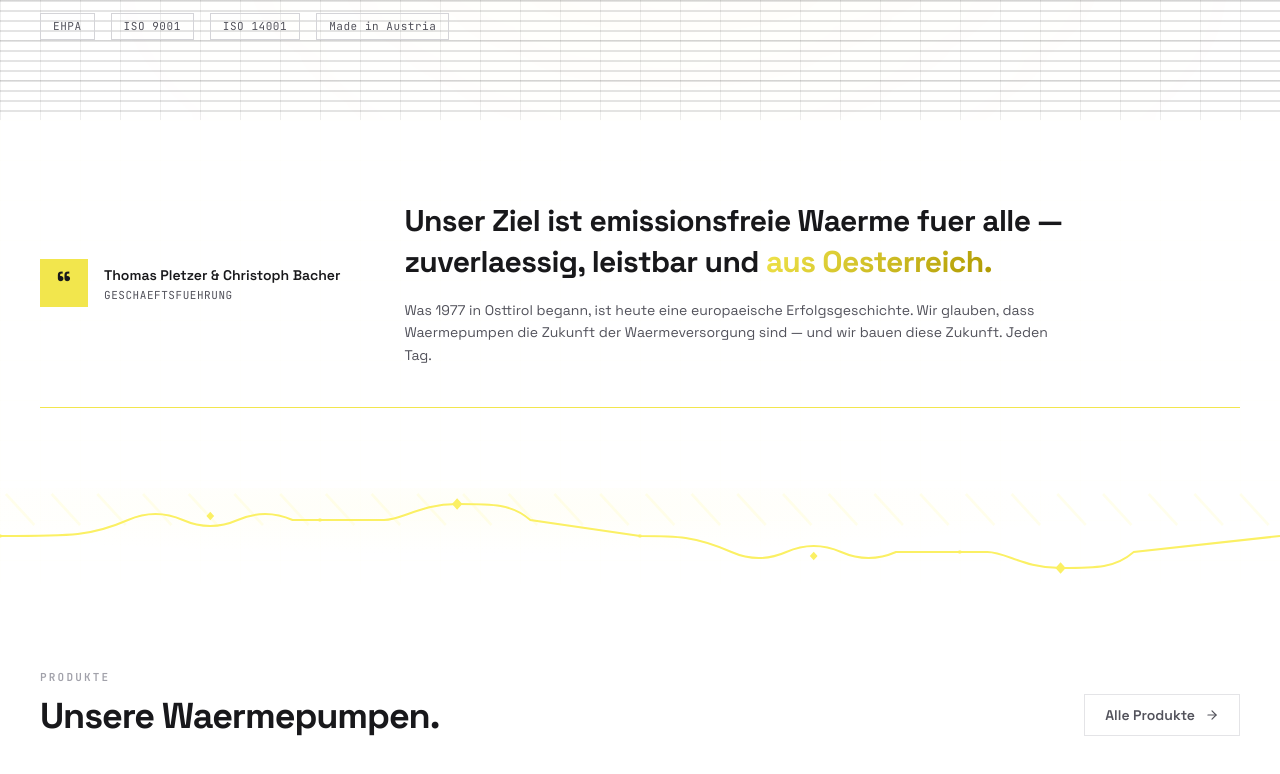
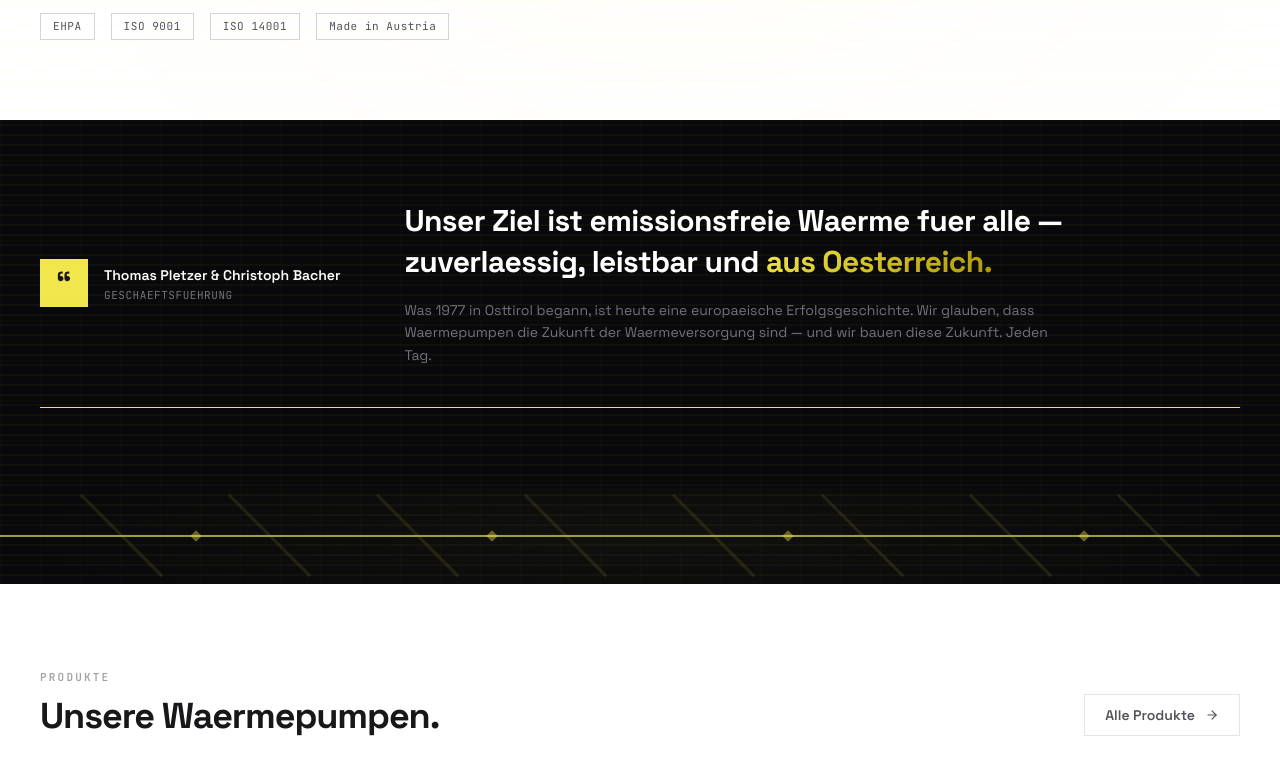
Before and after one commit to pletzer-f/idm-energie.at, a React (Vite) app: page / in a window 1280 px wide. Shown: the part 680-1454 px from the top of the page. Built offline with nearby package versions, Linux system fonts and the light colour scheme.

Commit message:
Revert "Tune home hero and vision banner styling"
This reverts commit 689063e8f38e44978494287e9898e87f318b7610.

```diff
--- a/src/components/layout/Header.jsx
+++ b/src/components/layout/Header.jsx
@@ -23,7 +23,6 @@ export default function Header() {
   }, [location])
 
   const isHero = !scrolled && location.pathname !== '/'
-  const isHomeTop = !scrolled && location.pathname === '/'
 
   return (
     <>
@@ -47,7 +46,7 @@ export default function Header() {
                   <Link
                     to={item.href}
                     className={`relative flex items-center gap-1 px-4 py-2 text-[13px] font-medium tracking-wide uppercase transition-colors ${
-                      isHero ? 'text-white/70 hover:text-white' : isHomeTop ? 'text-n-900 hover:text-n-700' : 'text-n-500 hover:text-n-900'
+                      isHero ? 'text-white/70 hover:text-white' : 'text-n-500 hover:text-n-900'
                     } ${location.pathname.startsWith(item.href) ? (isHero ? 'text-white' : 'text-n-900') : ''}`}
                   >
                     {item.label}
@@ -105,7 +104,7 @@ export default function Header() {
               </a>
               <button
                 onClick={() => setMobileOpen(!mobileOpen)}
-                className={`lg:hidden p-2 ${isHero ? 'text-white' : isHomeTop ? 'text-n-900' : 'text-n-700'}`}
+                className={`lg:hidden p-2 ${isHero ? 'text-white' : 'text-n-700'}`}
               >
                 {mobileOpen ? <X className="w-5 h-5" /> : <Menu className="w-5 h-5" />}
               </button>
--- a/src/components/sections/VisionBanner.jsx
+++ b/src/components/sections/VisionBanner.jsx
@@ -2,146 +2,66 @@ import { useRef } from 'react'
 import { motion, useScroll, useTransform, useInView } from 'framer-motion'
 
 /**
- * Animated heat pump refrigerant cycle — schematic louvre/gitter flow
- * Represents the thermodynamic cycle: Source → Evaporator → Compressor → Condenser → Expansion → loop
- * The louvre slats fan open as you scroll, revealing the energy flow beneath
+ * Single diamond marker — extracted to avoid useTransform inside .map()
  */
-function HeatPumpFlow() {
+function DiamondMarker({ scrollYProgress, index }) {
+  const opacity = useTransform(scrollYProgress, [0.15 + index * 0.1, 0.3 + index * 0.1], [0, 1])
+  return <motion.div className="w-2 h-2 bg-idm/40 rotate-45" style={{ opacity }} />
+}
+
+/**
+ * Scroll-driven louvre separator — lightweight version
+ * Uses only 8 CSS-transformed bars (no SVG, no per-frame JS state updates).
+ * Framer Motion's useTransform drives CSS transforms directly on the GPU
+ * without triggering React re-renders.
+ */
+function LouvreTransition() {
   const ref = useRef(null)
   const { scrollYProgress } = useScroll({
     target: ref,
     offset: ['start end', 'end start'],
   })
 
-  const pathLength = useTransform(scrollYProgress, [0.05, 0.55], [0, 1])
-  const glowOpacity = useTransform(scrollYProgress, [0.2, 0.5], [0, 0.5])
-  // Louvre slat rotation — they open like heat pump ventilation slats
-  const slatAngle = useTransform(scrollYProgress, [0.0, 0.4], [0, 45])
-  // Flow particle offset — moves "refrigerant" along the circuit
-  const flowOffset = useTransform(scrollYProgress, [0, 0.7], [0, 1])
-
-  // Louvre slat positions — like the front gitter of an iDM heat pump
-  const slats = Array.from({ length: 28 }, (_, i) => ({
-    x: 50 * i,
-    w: 44,
-  }))
+  // These drive CSS transforms directly — no React re-renders
+  const slatRotate = useTransform(scrollYProgress, [0.2, 0.6], [0, 45])
+  const lineProgress = useTransform(scrollYProgress, [0.1, 0.7], ['0%', '100%'])
+  const glowOpacity = useTransform(scrollYProgress, [0.3, 0.6], [0, 0.4])
 
   return (
     <div ref={ref} className="relative w-full h-20 lg:h-24 overflow-hidden">
-      {/* Louvre slats layer — the signature iDM gitter */}
-      <div className="absolute inset-0 flex items-center">
-        <svg viewBox="0 0 1400 96" fill="none" className="w-full h-full" preserveAspectRatio="none">
-          {/* Louvre slats that tilt open on scroll */}
-          {slats.map((slat, i) => (
-            <motion.rect
-              key={i}
-              x={slat.x}
-              y={20}
-              width={slat.w}
-              height={3}
-              rx={0}
-              fill="rgba(251,240,100,0.12)"
-              style={{
-                rotate: slatAngle,
-                transformOrigin: `${slat.x + slat.w / 2}px 48px`,
-              }}
-            />
-          ))}
+      {/* 8 louvre slats — GPU-accelerated transforms, no state updates */}
+      <div className="absolute inset-0 flex items-center justify-between px-[5%]">
+        {Array.from({ length: 8 }).map((_, i) => (
+          <motion.div
+            key={i}
+            className="w-[10%] h-[3px] bg-idm/10 origin-center"
+            style={{ rotate: slatRotate }}
+          />
+        ))}
+      </div>
 
-          {/* The refrigerant cycle path — flows beneath the louvres */}
-          {/* Source (left) → Evaporator coil → Compressor peak → Condenser → Expansion dip → back */}
-          <path
-            d="M0 48
-               C80 48, 100 48, 140 32
-               C160 24, 180 24, 200 32 C220 40, 240 40, 260 32 C280 24, 300 24, 320 32
-               L420 32
-               C440 32, 460 16, 500 16
-               C540 16, 560 16, 580 32
-               L700 48
-               C740 48, 760 48, 800 64
-               C820 72, 840 72, 860 64 C880 56, 900 56, 920 64 C940 72, 960 72, 980 64
-               L1080 64
-               C1100 64, 1120 80, 1160 80
-               C1200 80, 1220 80, 1240 64
-               L1400 48"
-            stroke="rgba(251,240,100,0.06)"
-            strokeWidth="2"
-            fill="none"
-          />
+      {/* Animated energy line — single element */}
+      <div className="absolute top-1/2 left-0 right-0 h-[2px] bg-n-800 -translate-y-1/2">
+        <motion.div
+          className="h-full bg-idm/60 origin-left"
+          style={{ width: lineProgress }}
+        />
+      </div>
 
-          {/* Animated energy flow — the active refrigerant */}
-          <motion.path
-            d="M0 48
-               C80 48, 100 48, 140 32
-               C160 24, 180 24, 200 32 C220 40, 240 40, 260 32 C280 24, 300 24, 320 32
-               L420 32
-               C440 32, 460 16, 500 16
-               C540 16, 560 16, 580 32
-               L700 48
-               C740 48, 760 48, 800 64
-               C820 72, 840 72, 860 64 C880 56, 900 56, 920 64 C940 72, 960 72, 980 64
-               L1080 64
-               C1100 64, 1120 80, 1160 80
-               C1200 80, 1220 80, 1240 64
-               L1400 48"
-            stroke="#FBF064"
-            strokeWidth="2"
-            fill="none"
-            style={{ pathLength }}
-          />
+      {/* Subtle glow at center */}
+      <motion.div
+        className="absolute inset-0 pointer-events-none"
+        style={{
+          opacity: glowOpacity,
+          background: 'radial-gradient(ellipse 50% 100% at 50% 50%, rgba(242,230,77,0.08) 0%, transparent 100%)',
+        }}
+      />
 
-          {/* Component markers along the cycle */}
-          {[
-            { cx: 230, cy: 28, label: 'Verdampfer', size: 6 },
-            { cx: 500, cy: 16, label: 'Verdichter', size: 8 },
-            { cx: 890, cy: 68, label: 'Verfl\u00fcssiger', size: 6 },
-            { cx: 1160, cy: 80, label: 'Ventil', size: 8 },
-          ].map((node, i) => (
-            <g key={node.label}>
-              {/* Diamond marker — angular, on-brand */}
-              <motion.rect
-                x={node.cx - node.size / 2}
-                y={node.cy - node.size / 2}
-                width={node.size}
-                height={node.size}
-                fill="#FBF064"
-                style={{
-                  opacity: useTransform(scrollYProgress, [0.08 + i * 0.1, 0.18 + i * 0.1], [0, 1]),
-                  rotate: 45,
-                  transformOrigin: `${node.cx}px ${node.cy}px`,
-                }}
-              />
-            </g>
-          ))}
-
-          {/* Flow particles — small dots moving along the refrigerant path */}
-          {[0, 0.25, 0.5, 0.75].map((offset, i) => (
-            <motion.circle
-              key={i}
-              r={2}
-              fill="#FBF064"
-              style={{
-                opacity: useTransform(scrollYProgress, [0.1, 0.3], [0, 0.6]),
-                offsetPath: `path("M0 48 C80 48, 100 48, 140 32 C160 24, 180 24, 200 32 C220 40, 240 40, 260 32 C280 24, 300 24, 320 32 L420 32 C440 32, 460 16, 500 16 C540 16, 560 16, 580 32 L700 48 C740 48, 760 48, 800 64 C820 72, 840 72, 860 64 C880 56, 900 56, 920 64 C940 72, 960 72, 980 64 L1080 64 C1100 64, 1120 80, 1160 80 C1200 80, 1220 80, 1240 64 L1400 48")`,
-                offsetDistance: useTransform(flowOffset, (v) => `${((v + offset) % 1) * 100}%`),
-              }}
-            />
-          ))}
-
-          {/* Radial glow centered on the compressor (energy hotspot) */}
-          <motion.rect
-            x="0" y="0" width="1400" height="96"
-            fill="url(#heatGlow)"
-            style={{ opacity: glowOpacity }}
-          />
-
-          <defs>
-            <radialGradient id="heatGlow" cx="36%" cy="20%">
-              <stop offset="0%" stopColor="#FBF064" stopOpacity="0.1" />
-              <stop offset="100%" stopColor="#FBF064" stopOpacity="0" />
-            </radialGradient>
-          </defs>
-        </svg>
+      {/* 4 diamond markers along the line */}
+      <div className="absolute top-1/2 left-0 right-0 -translate-y-1/2 flex justify-between px-[15%]">
+        {['Verdampfer', 'Verdichter', 'Verfluessiger', 'Ventil'].map((label, i) => (
+          <DiamondMarker key={label} scrollYProgress={scrollYProgress} index={i} />
+        ))}
       </div>
     </div>
   )
@@ -151,17 +71,15 @@ export default function VisionBanner() {
   const ref = useRef(null)
   const isInView = useInView(ref, { once: true, margin: '-50px' })
 
-  const { scrollYProgress } = useScroll({
-    target: ref,
-    offset: ['start end', 'end start'],
-  })
-
-  const lineWidth = useTransform(scrollYProgress, [0, 0.5], ['0%', '100%'])
-
   return (
-    <section ref={ref} className="relative bg-white overflow-hidden">
-      {/* Gitter overlay */}
-      <div className="absolute inset-0 bg-grid-fine opacity-25 pointer-events-none" />
+    <section ref={ref} className="relative bg-n-950 overflow-hidden">
+      {/* Match Hero background exactly — same gitter pattern + grid */}
+      <div className="absolute inset-0 pointer-events-none overflow-hidden">
+        <div className="absolute inset-0" style={{
+          backgroundImage: `repeating-linear-gradient(0deg, transparent, transparent 8px, rgba(251,240,100,0.03) 8px, rgba(251,240,100,0.03) 10px)`,
+        }} />
+        <div className="absolute inset-0 bg-grid-fine opacity-30" />
+      </div>
 
       <div className="max-w-[1400px] mx-auto px-6 lg:px-10 py-14 lg:py-20">
         <div className="flex flex-col lg:flex-row items-start lg:items-center gap-8 lg:gap-16">
@@ -177,8 +95,8 @@ export default function VisionBanner() {
                 <span className="text-n-900 text-3xl font-bold leading-none">&ldquo;</span>
               </div>
               <div>
-                <span className="text-n-900 font-semibold text-sm">Thomas Pletzer & Christoph Bacher</span>
-                <span className="block text-n-600 text-[11px] font-mono tracking-wider">GESCHAEFTSFUEHRUNG</span>
+                <span className="text-white font-semibold text-sm">Thomas Pletzer & Christoph Bacher</span>
+                <span className="block text-n-500 text-[11px] font-mono tracking-wider">GESCHAEFTSFUEHRUNG</span>
               </div>
             </div>
           </motion.div>
@@ -190,29 +108,35 @@ export default function VisionBanner() {
             transition={{ duration: 0.8, delay: 0.15, ease: [0.16, 1, 0.3, 1] }}
             className="flex-1"
           >
-            <p className="text-xl md:text-2xl lg:text-3xl font-bold text-n-900 leading-snug tracking-[-0.02em]">
+            <p className="text-xl md:text-2xl lg:text-3xl font-bold text-white leading-snug tracking-[-0.02em]">
               Unser Ziel ist emissionsfreie Waerme fuer alle — zuverlaessig, leistbar und{' '}
               <span className="text-gradient-idm">aus Oesterreich.</span>
             </p>
-            <p className="mt-4 text-n-600 text-sm leading-relaxed max-w-2xl">
+            <p className="mt-4 text-n-500 text-sm leading-relaxed max-w-2xl">
               Was 1977 in Osttirol begann, ist heute eine europaeische Erfolgsgeschichte.
               Wir glauben, dass Waermepumpen die Zukunft der Waermeversorgung sind — und wir bauen diese Zukunft. Jeden Tag.
             </p>
           </motion.div>
         </div>
 
-        {/* Animated bottom line */}
-        <motion.div className="mt-10 h-[1px] bg-n-200 relative">
+        {/* Simple animated bottom line — plays once on view */}
+        <motion.div
+          className="mt-10 h-[1px] bg-n-800 relative overflow-hidden"
+          initial={{ opacity: 0 }}
+          animate={isInView ? { opacity: 1 } : {}}
+          transition={{ delay: 0.3 }}
+        >
           <motion.div
             className="absolute top-0 left-0 h-full bg-idm"
-            style={{ width: lineWidth }}
+            initial={{ width: '0%' }}
+            animate={isInView ? { width: '100%' } : {}}
+            transition={{ duration: 1.5, ease: [0.16, 1, 0.3, 1], delay: 0.5 }}
           />
         </motion.div>
       </div>
 
-      {/* Animated heat pump refrigerant cycle — transition element */}
-      <HeatPumpFlow />
-
+      {/* Scroll-driven louvre animation — lightweight heat pump reference */}
+      <LouvreTransition />
     </section>
   )
 }
```
Also changed, not shown: src/components/sections/Hero.jsx (+3 -14 lines), src/data/responsiveImages.js (deleted, +0 -41 lines).
